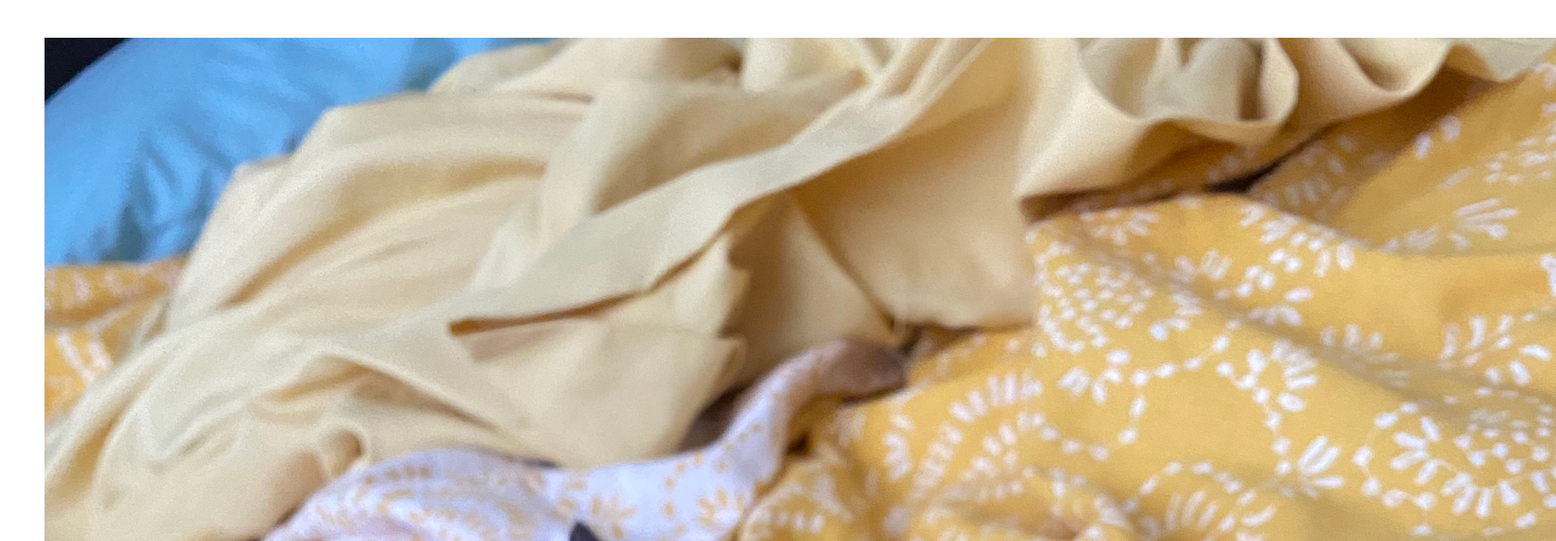
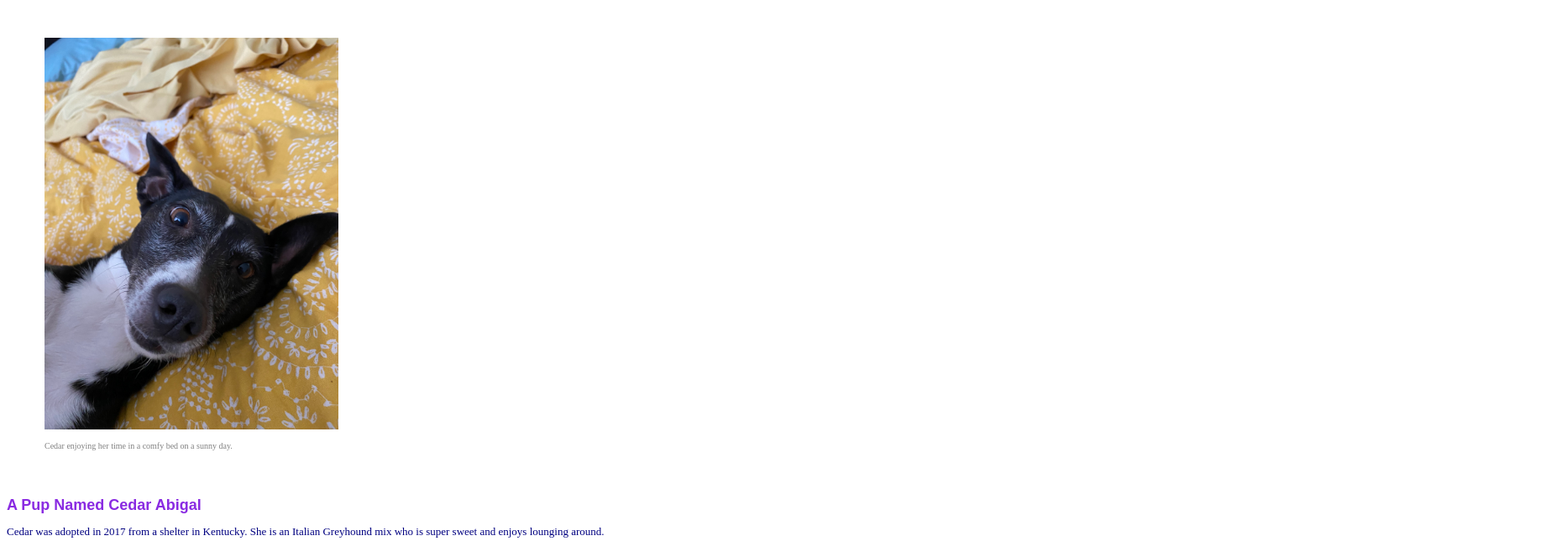
Before and after one commit to sewoolson/Homework, a website: page week4/index.html in a window 1280 px wide. Shown: the top 645 px of the page at 84% size, 1853 px wide, since content can reach past the window. Drawn offline with Linux system fonts and the light colour scheme.

Commit message:
revised. completed.

```diff
--- a/week4/index.html
+++ b/week4/index.html
@@ -12,8 +12,8 @@
 
 <body>
 <header>
-<div class="hero-image">
-<img src="images/cedar-best.jpg">
+<div>
+<img src="images/cedar-best.jpg" class="hero-image">
 <p class="subtitle" id="subtitle1">Cedar enjoying her time in a comfy bed on a sunny day.</p>
 </div>
 </header>
--- a/week4/styles.css
+++ b/week4/styles.css
@@ -11,9 +11,8 @@
 }
 
 .hero-image {
-  height: 50%;
-  width: relative;
-  background-position: center;
+  width: 350px;
+  background-position: top;
   background-repeat: no-repeat;
   background-size: cover;
 }
```
